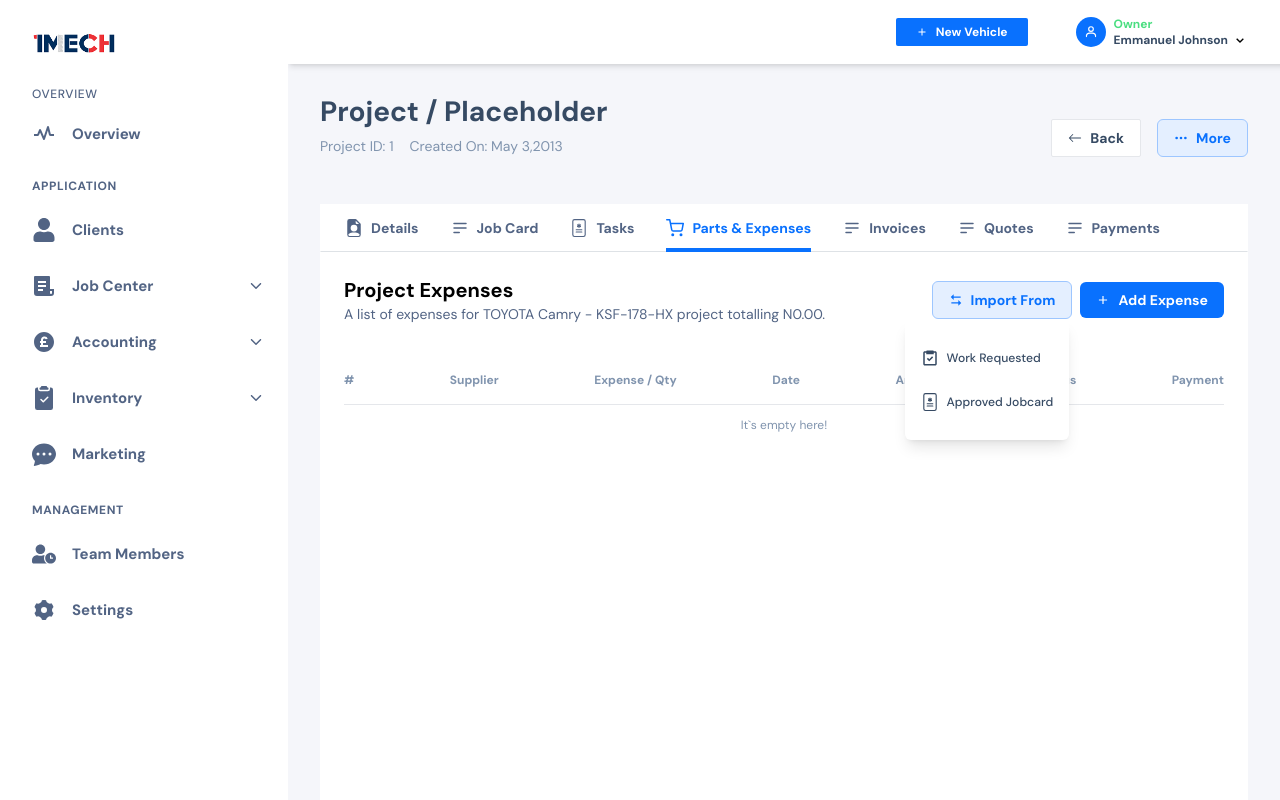
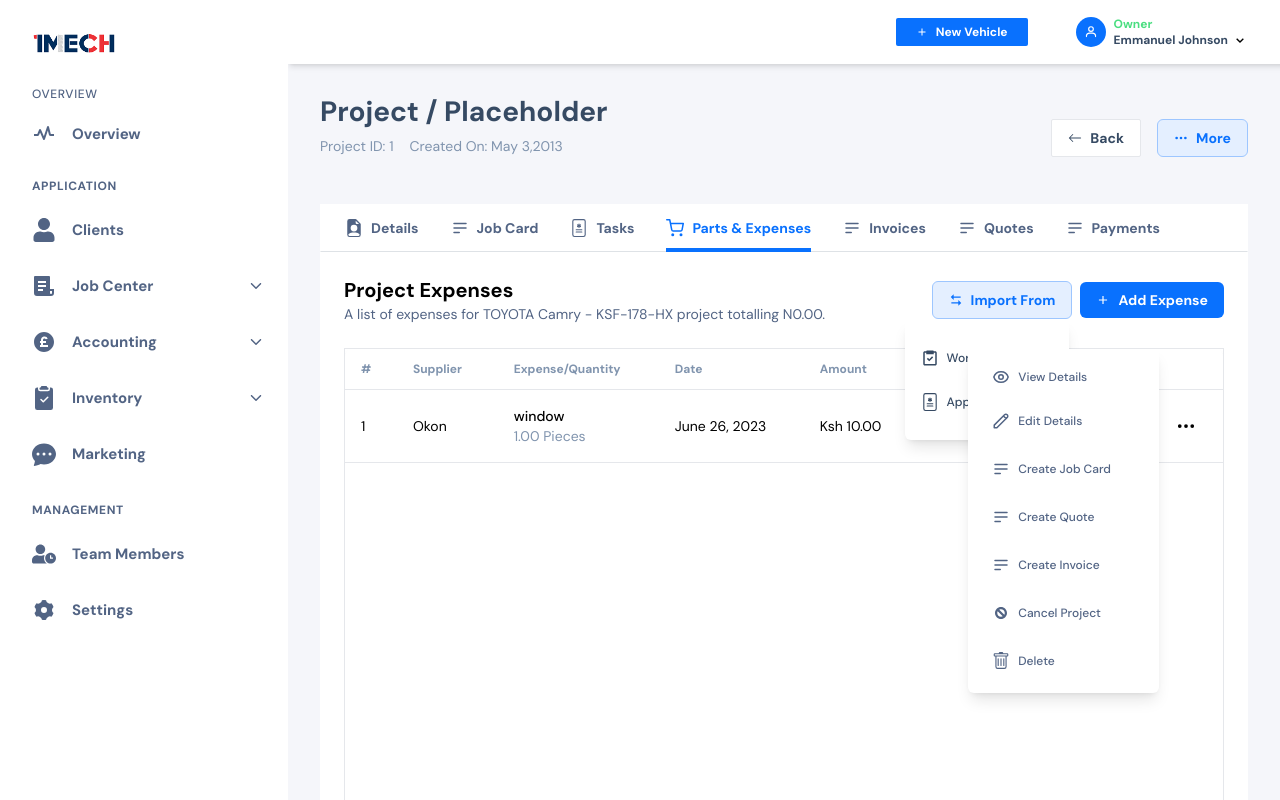
Before and after one commit to 1Mech-Auto/1Mech_Web, a Next.js app: page /jobs/1/partsAndExpenses in a window 1280 px wide. Both pictures are taken after a click on the button "Import From". Shown: the top 800 px of the page. Built offline with nearby package versions, Linux system fonts and the light colour scheme; no server answers.

Commit message:
parts and Expenses

```diff
--- a/src/pages/jobs/[jobId]/partsAndExpenses.js
+++ b/src/pages/jobs/[jobId]/partsAndExpenses.js
@@ -1,19 +1,70 @@
 import { useState } from "react";
 import JobDetails from ".";
 import { BiPlus, BiTask } from "react-icons/bi";
-import { BsFileMedical } from "react-icons/bs";
+import { BsFileMedical, BsThreeDots } from "react-icons/bs";
 import { RiArrowLeftRightFill } from "react-icons/ri";
 import NewPartsAndExpenses from "@/components/forms/NewPartsAndExpenses";
 import NewWorkRequestedForm from "@/components/forms/NewWorkRequestedForm";
 import JobCardImport from "@/components/JobCardImport";
+import MoreButton from "@/components/MoreButton";
+import { HiOutlinePencil } from "react-icons/hi";
+import { BsTrash } from "react-icons/bs";
+import { HiOutlineMenuAlt2 } from "react-icons/hi";
+import { TiCancel } from "react-icons/ti";
+import NewInvoiceForm from "@/components/forms/NewInvoiceForm";
+import NewJobCard from "@/components/forms/NewJobCard";
+import NewQuotesForm from "@/components/forms/NewQuotesForm";
+import NewInfoUpdate from "@/components/forms/NewInfoUpdate";
+
 const PartsAndExpenses = () => {
   const [parts, setParts] = useState(false);
   const [show, setShow] = useState(false);
   const [workRequested, setWorkRequested] = useState(false);
   const [jobImport, setJobImport] = useState(false);
+  const [invoice, setInvoice] = useState(false);
+  const [jobCard, setJobCard] = useState(false);
+  const [quote, setQuote] = useState(false);
+  const [info, setInfo] = useState(false);
+
+  const extraInfo = [
+    { name: "Edit Details", icon: <HiOutlinePencil /> },
+    {
+      name: "Create Job Card",
+      icon: <HiOutlineMenuAlt2 />,
+      state: "setJobCard",
+    },
+    { name: "Create Quote", icon: <HiOutlineMenuAlt2 /> },
+    {
+      name: "Create Invoice",
+      icon: <HiOutlineMenuAlt2 />,
+    },
+    {
+      name: "Cancel Project",
+      icon: <TiCancel />,
+    },
+    { name: "Delete", icon: <BsTrash /> },
+  ];
+  const handleClick = (index) => {
+    // Perform different setState functions based on index
+    if (index === 0) {
+      setInfo(true);
+    } else if (index === 1) {
+      setJobCard(true);
+    } else if (index === 2) {
+      setQuote(true);
+    } else if (index === 3) {
+      setInvoice(true);
+    } else {
+      return "none";
+    }
+  };
 
   return (
     <JobDetails>
+      {invoice && <NewInvoiceForm invoice={invoice} setInvoice={setInvoice} />}
+      {jobCard && <NewJobCard jobCard={jobCard} setJobCard={setJobCard} />}
+      {quote && <NewQuotesForm quote={quote} setQuote={setQuote} />}
+      {info && <NewInfoUpdate info={info} setInfo={setInfo} />}
       {parts && <NewPartsAndExpenses parts={parts} setParts={setParts} />}
       {jobImport && (
         <JobCardImport jobImport={jobImport} setJobImport={setJobImport} />
@@ -26,7 +77,7 @@ const PartsAndExpenses = () => {
         />
       )}
 
-      <div className="px-6">
+      <div className="px-6 pb-4">
         <div className="flex items-center justify-between">
           <div className="py-6 md:col-span-2">
             <h3 className="text-lg sm:text-xl font-semibold">
@@ -72,18 +123,79 @@ const PartsAndExpenses = () => {
             </button>
           </div>
         </div>
-        <div className="w-full min-h-[9em] bg-white mx-auto text-[#8094ae] text-md pb-4">
-          <section className="flex items-center justify-between pt-6 pb-4 text-xs font-bold">
-            <p>#</p>
-            <p>Supplier</p>
-            <p>Expense / Qty</p>
-            <p>Date</p>
-            <p>Amount</p>
-            <p>Status</p>
-            <p>Payment</p>
-          </section>
-          <hr className="mb-3" />
-          <p className="text-xs text-center">It`s empty here!</p>
+        <div className="grid min-h-[70vh] w-full border overflow-x-hidden">
+          <div class="relative overflow-x-auto shadow-md sm:rounded-lg">
+            <table class="w-full text-sm text-left text-black">
+              <thead class="text-xs text-[#8094ae] capitalize border-b">
+                <tr>
+                  <th scope="col" class="px-4 py-3">
+                    #
+                  </th>
+                  <th scope="col" class="px-6 py-3">
+                    supplier
+                  </th>
+                  <th scope="col" class="px-6 py-3">
+                    expense/quantity
+                  </th>
+                  <th scope="col" class="px-6 py-3">
+                    Date
+                  </th>
+                  <th scope="col" class="px-6 py-3">
+                    Amount
+                  </th>
+                  <th scope="col" class="px-6 py-3">
+                    Status
+                  </th>
+                  <th scope="col" class="px-6 py-3">
+                    Payment
+                  </th>
+                  <th scope="col" class="px-6 py-3"></th>
+                </tr>
+              </thead>
+              <tbody>
+                <tr class="bg-white border-b hover:bg-gray-50">
+                  <td class="px-4 py-3">
+                    <div className="flex items-center">1</div>
+                  </td>
+                  <td class="px-6 py-4">Okon</td>
+                  <th
+                    scope="row"
+                    class="px-6 py-4 font-medium text-gray-900 whitespace-nowrap"
+                  >
+                    <div>
+                      <h3 className="font-medium text-black">window</h3>
+                      <p className="text-[#8094ae] font-light">1.00 Pieces</p>
+                    </div>
+                  </th>
+                  <td class="px-6 py-4">June 26, 2023</td>
+                  <td class="px-6 py-4">Ksh 10.00</td>
+                  <td class="px-6 py-4">
+                    <div className="font-medium bg-[#1ee0ac26] text-[#1ee0ac] py-1.5 px-4 text-center text-xs rounded-xl">
+                      Delivered
+                    </div>
+                  </td>
+                  <td class="px-6 py-4">
+                    <div className="font-bold text-[#1ee0ac] text-xs">Paid</div>
+                  </td>
+                  <td class="px-6 py-4">
+                    <div>
+                      <BsThreeDots
+                        className="cursor-pointer text-xl"
+                        onClick={() => setShow(!show)}
+                      />
+                      {show && (
+                        <MoreButton
+                          href={"/jobs/99/details"}
+                          extraInfo={extraInfo}
+                          handleClick={handleClick}
+                        />
+                      )}
+                    </div>
+                  </td>
+                </tr>
+              </tbody>
+            </table>
+          </div>
         </div>
       </div>
     </JobDetails>
```
